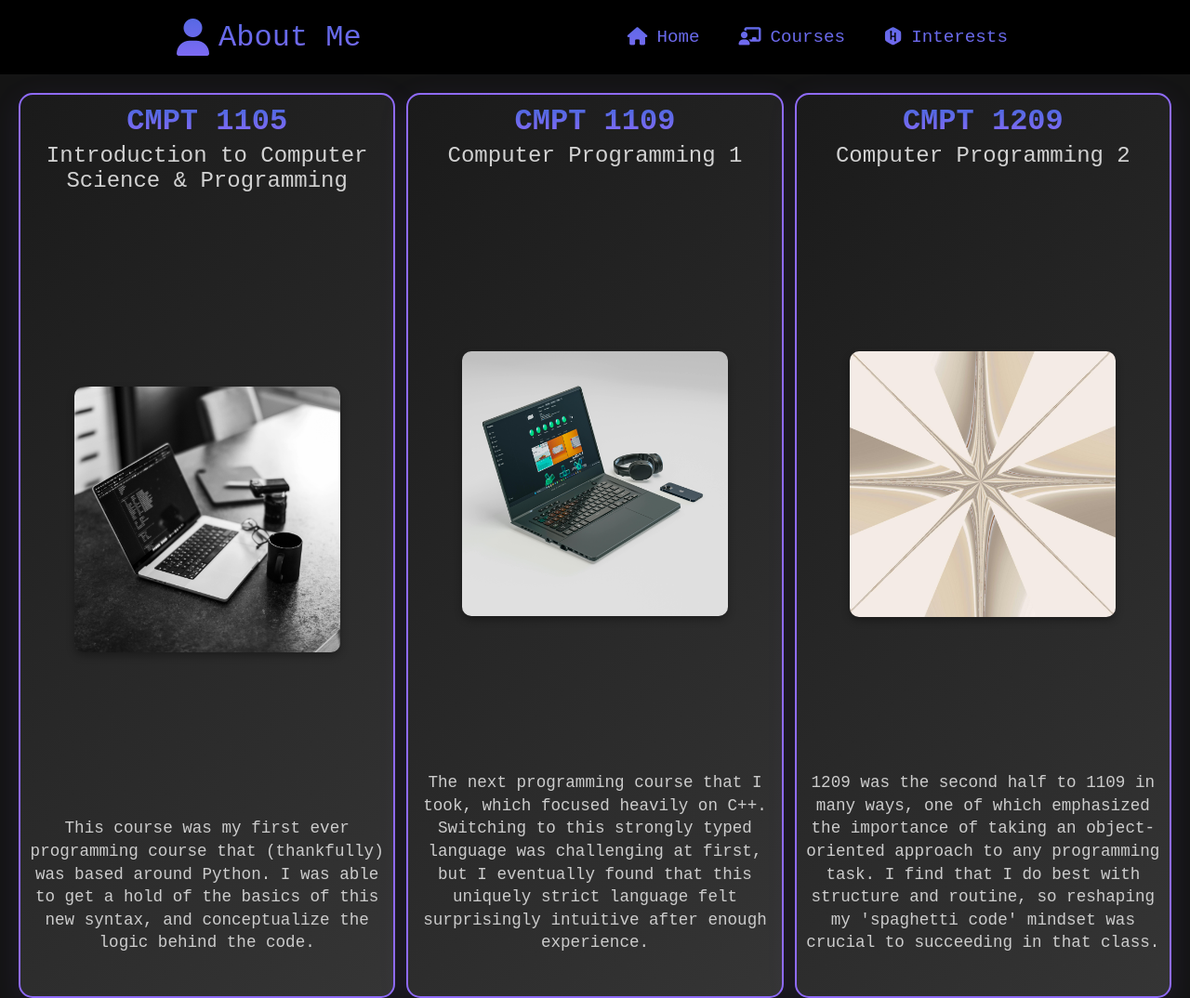
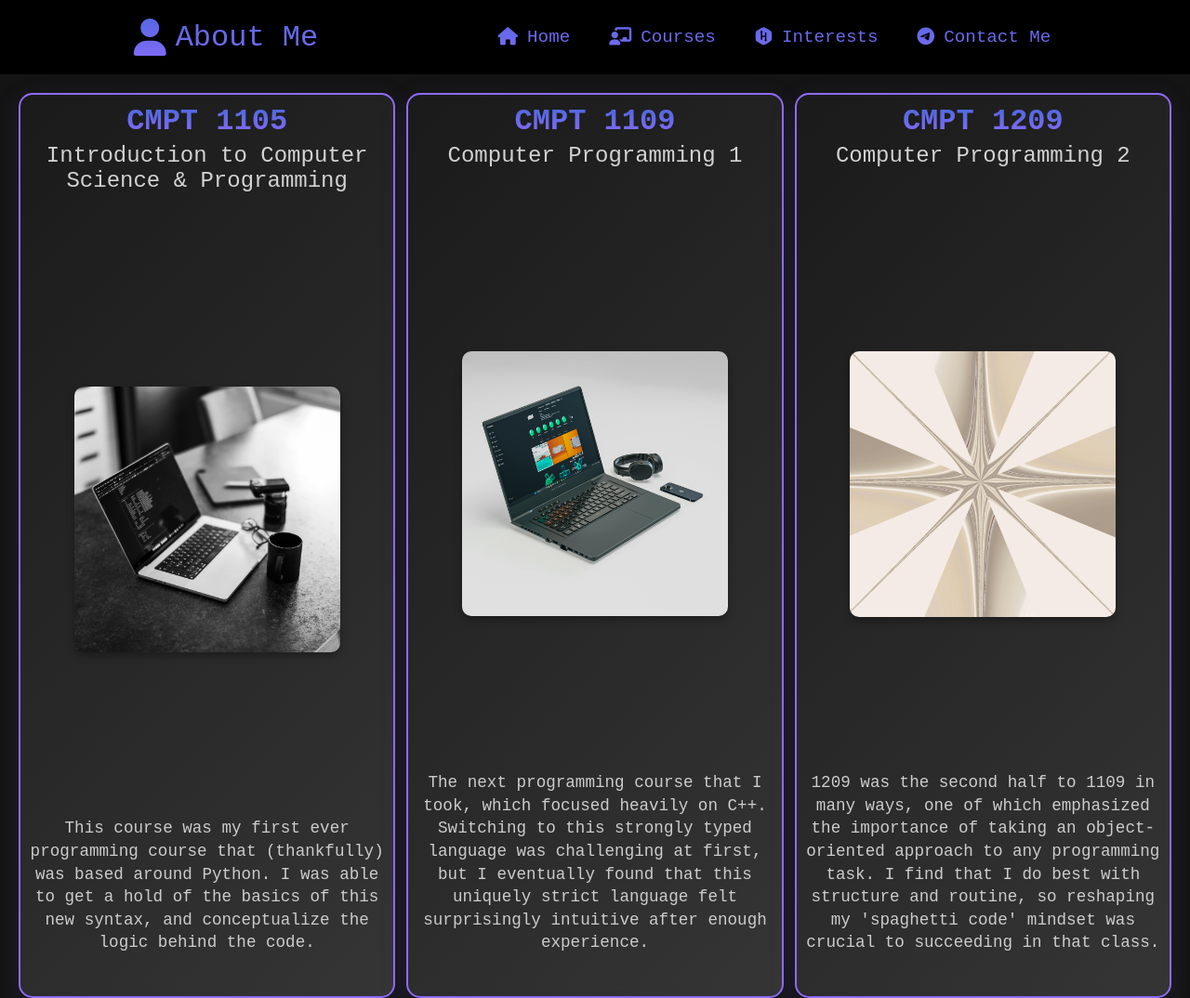
Before and after one commit to TFTemple/TFTemple.github.io, a plain HTML site: page courses.html in a window 1280 px wide. Shown: the top 1074 px of the page at 93% size. Drawn offline with Linux system fonts and the light colour scheme; files whose address does not match are found by name.

Commit message:
Added Contact Me link to remaining pages.

```diff
--- a/courses.html
+++ b/courses.html
@@ -21,6 +21,9 @@
                 </li>
                 <li class="navbarItem">
                     <a href="interests.html" class="navbarLink"><i class="fa-brands fa-hackerrank" style="color: #8f6bfb; padding: 10px"></i>Interests</a>
+                </li>
+                <li class="navbarItem">
+                    <a href="https://t.me/Ohllin" class="navbarLink"><i class="fa-brands fa-telegram" style="color: #8f6bfb; padding: 10px"></i>Contact Me</a>
                 </li>
             </ul>
         </div>
```
Also changed, not shown: index.html (+3 -0 lines), interests.html (+1 -1 lines).
